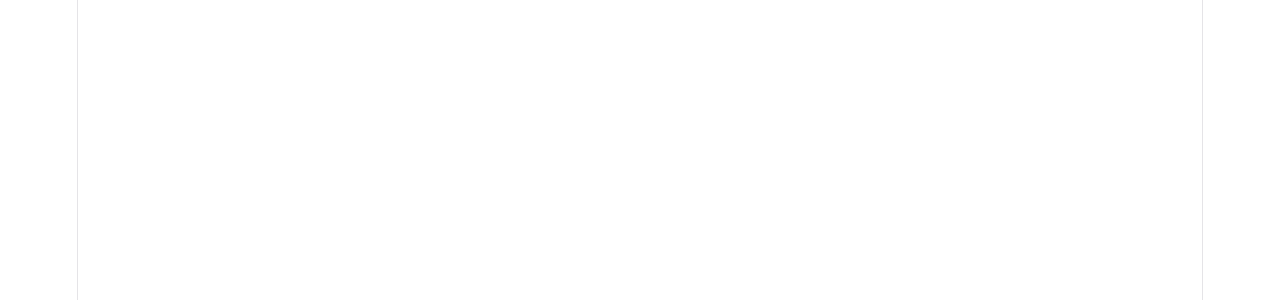
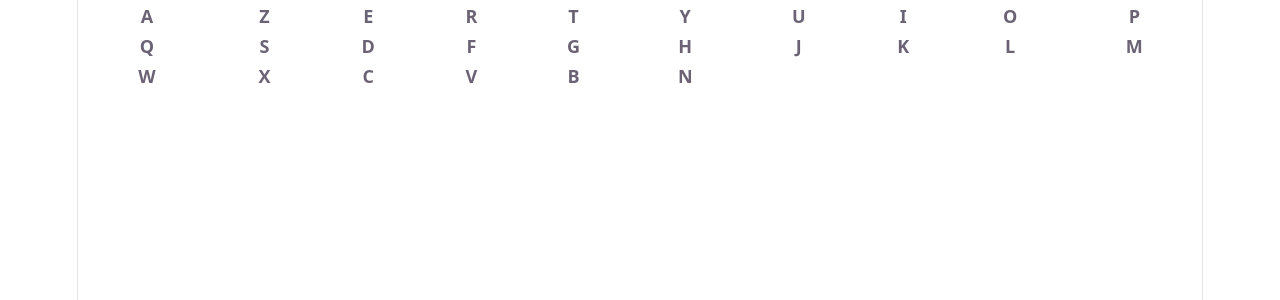
Before and after one commit to amaaune/tp-wordle-react, a React (Vite) app in the folder logia/: page / in a window 1280 px wide. Shown: the top 300 px of the page. Built offline with nearby package versions, Linux system fonts and the light colour scheme.

Commit message:
[CREATE] create keyboard

```diff
--- a/logia/src/App.tsx
+++ b/logia/src/App.tsx
@@ -1,8 +1,11 @@
 import { useState } from "react";
 import "./App.css";
+import { Keyboard } from "./Keyboard";
 
 function App() {
-  return <></>;
+  return <>
+    <Keyboard/>
+  </>;
 }
 
 export default App;
--- a/logia/src/Keyboard.tsx
+++ b/logia/src/Keyboard.tsx
@@ -0,0 +1,21 @@
+export function Keyboard() {
+    const rows = [
+        ["A", "Z", "E", "R", "T", "Y", "U", "I", "O", "P"],
+        ["Q", "S", "D", "F", "G", "H", "J", "K", "L", "M"],
+        ["W", "X", "C", "V", "B", "N"]
+    ]
+
+return (
+    <table className="table">
+        <tbody>
+                {rows.map((row, i) => (
+                    <tr key={i}>
+                        {row.map((letter) => (
+                            <th key={letter}>{letter}</th>
+                        ))}
+                    </tr>
+                ))}
+        </tbody>
+</table>)
+
+}
```
